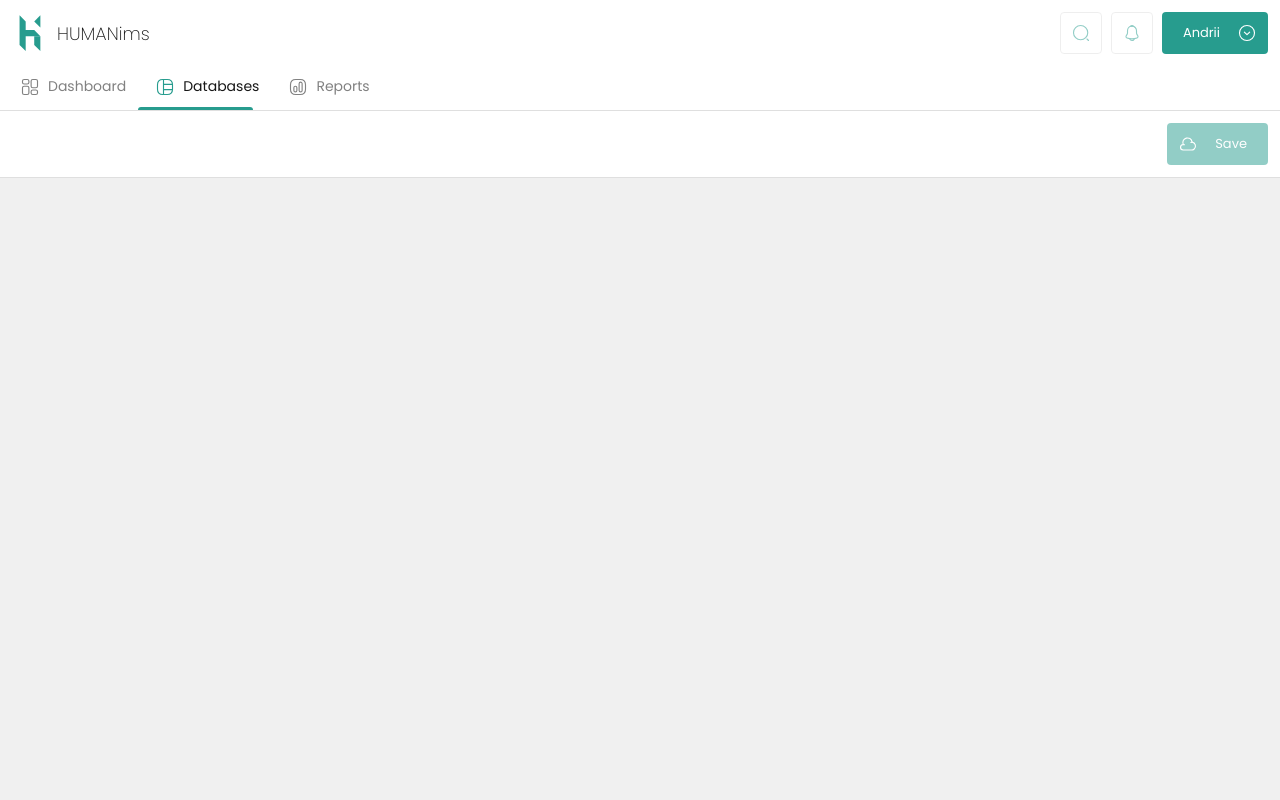
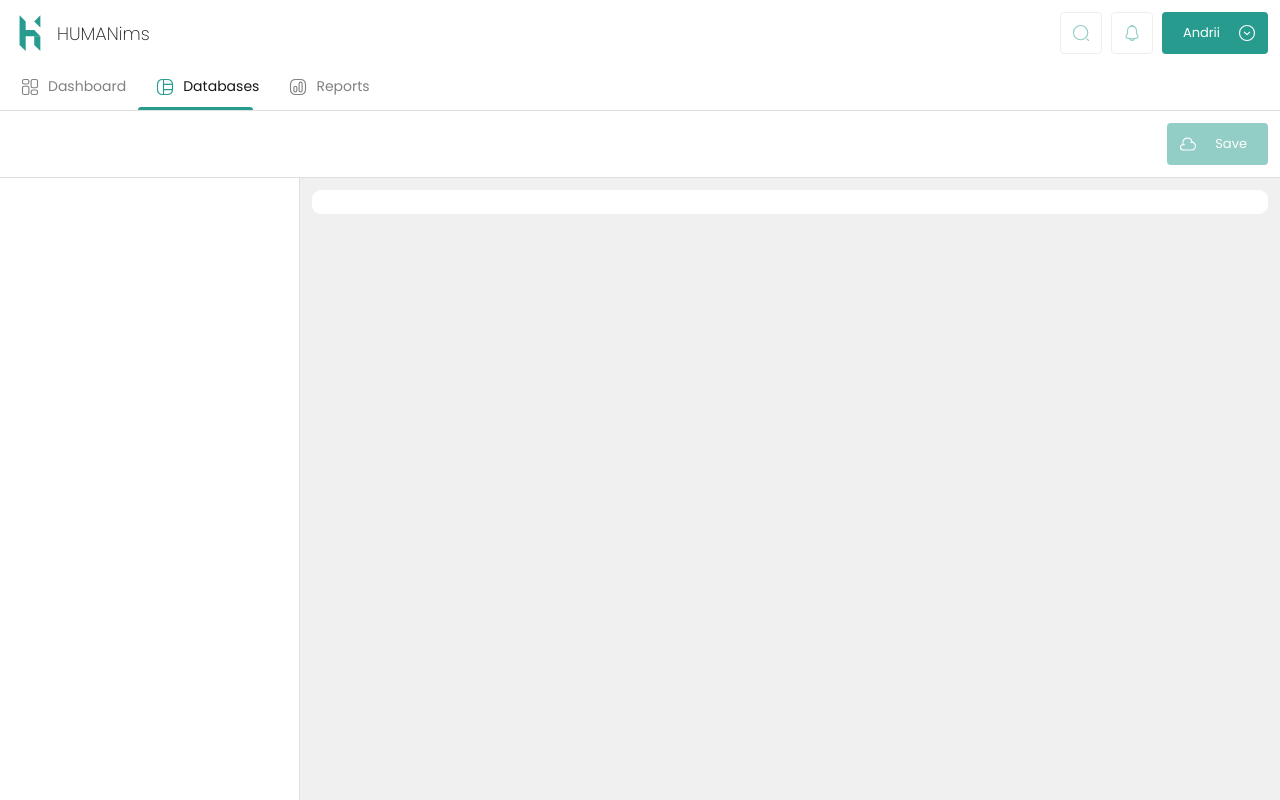
Before and after one commit to komiakov/HUMANims, a Next.js app: page /databases/new in a window 1280 px wide. Built offline with nearby package versions, Linux system fonts and the light colour scheme.

Commit message:
added markdown for new db page

```diff
--- a/src/app/databases/new/page.tsx
+++ b/src/app/databases/new/page.tsx
@@ -1,6 +1,25 @@
+"use client";
+
+import { useEffect, useState } from "react";
 import HmnButton from "@/components/HmnButton";
+import "@/styles/newDatabasePage.scss";
 
 export default function Databases() {
+  const [isMobile, setIsMobile] = useState(false);
+  const [isOpenLeftPanel, setIsOpenLeftPanel] = useState(false);
+
+  useEffect(() => {
+    const checkWidth = () => {
+      setIsMobile(window.innerWidth < 721);
+    };
+
+    checkWidth(); // проверка при первом рендере
+    window.addEventListener("resize", checkWidth);
+
+    return () => window.removeEventListener("resize", checkWidth);
+  }, []);
+
+
   return (
     <div id="ims-content">
       <div id="functional-panel" className="container-flex">
@@ -11,6 +30,31 @@ export default function Databases() {
           <HmnButton label="Save" iconLeft="save" type="accent" disabled={true} />
         </section>
       </div>
+
+      <div id="ims-content-body">
+        <div id="ims-content-body__left-panel" className={isOpenLeftPanel ? 'active' : ''}>
+          <div id="left-panel_header">
+            {isMobile && (
+              <HmnButton iconLeft="close" onClick={() => setIsOpenLeftPanel(false)} />
+            )}
+          </div>
+        </div>
+
+        <div id="ims-content-body__column-content">
+          <div id="column-body">
+            <div id="column-body__header" className="container-flex">
+              <section>
+                {isMobile && (
+                  <HmnButton iconLeft="hamburger" onClick={() => setIsOpenLeftPanel(true)} />
+                )}
+              </section>
+              <section>
+
+              </section>
+          </div>
+          </div>
+        </div>
+      </div>
     </div>
   );
 }
--- a/src/hooks/useIcons.ts
+++ b/src/hooks/useIcons.ts
@@ -118,5 +118,19 @@ export function useIcons(): { [key: string]: string } {
             <path d="M17.5 20.5V14.5" stroke="#292D32" stroke-width="1.5" stroke-linecap="round"/>
         </svg>
     `,
+    hamburger: `
+        <svg width="24" height="24" viewBox="0 0 24 24" fill="none" xmlns="http://www.w3.org/2000/svg">
+            <path d="M3 7H21" stroke="#292D32" stroke-width="1.5" stroke-linecap="round"/>
+            <path d="M3 12H21" stroke="#292D32" stroke-width="1.5" stroke-linecap="round"/>
+            <path d="M3 17H21" stroke="#292D32" stroke-width="1.5" stroke-linecap="round"/>
+        </svg>
+    `,
+    close: `
+        <svg width="24" height="24" viewBox="0 0 24 24" fill="none" xmlns="http://www.w3.org/2000/svg">
+            <path d="M12 22C17.5 22 22 17.5 22 12C22 6.5 17.5 2 12 2C6.5 2 2 6.5 2 12C2 17.5 6.5 22 12 22Z" stroke="#292D32" stroke-width="1.5" stroke-linecap="round" stroke-linejoin="round"/>
+            <path d="M9.16992 14.8299L14.8299 9.16992" stroke="#292D32" stroke-width="1.5" stroke-linecap="round" stroke-linejoin="round"/>
+            <path d="M14.8299 14.8299L9.16992 9.16992" stroke="#292D32" stroke-width="1.5" stroke-linecap="round" stroke-linejoin="round"/>
+        </svg>
+    `,
   }
 }
--- a/src/styles/globals.scss
+++ b/src/styles/globals.scss
@@ -17,6 +17,8 @@ body {
   background-color: var(--bg-secondary);
 
   #ims-page {
+    display: grid;
+    grid-template-rows: auto 1fr;
     width: 100vw;
     height: 100vh;
     overflow: hidden;
@@ -25,6 +27,11 @@ body {
         padding: 12px;
         border-bottom: 1px solid var(--brdr-color);
         background-color: var(--bg-main);
+    }
+
+    #ims-content-body{
+      height: 100%;
+      overflow: hidden;
     }
   }
 }
--- /dev/null
+++ b/src/styles/newDatabasePage.scss
@@ -0,0 +1,46 @@
+#ims-content-body {
+    display: flex;
+    #ims-content-body__left-panel {
+        padding: 24px;
+        background-color: var(--bg-main);
+    }
+    #ims-content-body__column-content {
+        flex: 1;
+        padding: 12px;
+        #column-body {
+            padding: 12px;
+            background-color: var(--bg-main);
+            border-radius: 9px;
+            #column-body__header {
+
+            }
+        }
+    }
+}
+
+@media (max-width: 720px) {
+    #ims-content-body {
+        position: relative;
+        #ims-content-body__left-panel {
+            z-index: 99999;
+            position: absolute;
+            left: -100vw;
+            width: 100vw;
+            height: inherit;
+            transition: var(--transtition);
+            &.active {
+                left: 0;
+            }
+        }
+    }
+}
+
+@media (min-width: 721px) {
+    #ims-content-body {
+        display: flex;
+        #ims-content-body__left-panel {
+            width: 300px;
+            border-right: 1px solid var(--brdr-color);
+        }
+    }
+}
```
